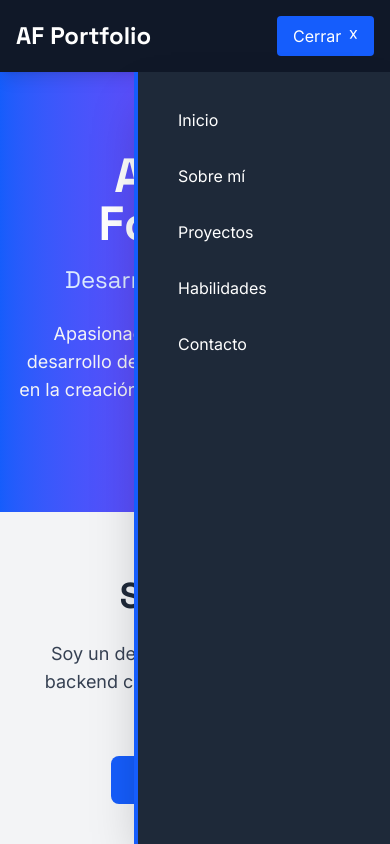
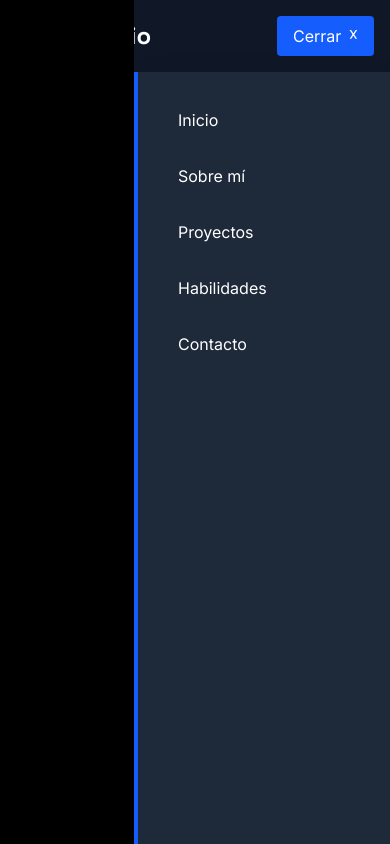
Before and after one commit to AndresFonseca13/portafolio, a React (Vite) app: page / in a window 390 px wide. Both pictures are taken after a click on the button "Menu =". Shown: the top 844 px of the page. Built offline with nearby package versions, Linux system fonts and the light colour scheme.

Commit message:
fix animations errors

```diff
--- a/src/components/Header.jsx
+++ b/src/components/Header.jsx
@@ -71,19 +71,30 @@ function Header({ logo, menuItems }) {
                 {menuAbierto && (
                     <>
                     <motion.div
-                        className="fixed inset-0 md:hidden z-40"
+                        className="fixed inset-0 right-64 bg-black bg-opacity-50 md:hidden z-40"
                         initial={{ opacity: 0 }}
                         animate={{ opacity: 1 }}
                         exit={{ opacity: 0 }}
-                        transition={{ duration: 0.3 }}
+                        transition={{ duration: 0.2 }}
                         onClick={() => setMenuAbierto(false)}
+                        style={{ transform: 'translateZ(0)' }}
                     />
+
                     <motion.nav
                         initial={{ x: '100%' }}
                         animate={{ x: 0 }}
                         exit={{ x: '100%' }}
-                        transition={{ duration: 0.3 }}
+                        transition={{
+                            type: 'spring',
+                            damping: 25,
+                            stiffness: 200
+                         }}
                         className="fixed top-18 right-0 bottom-0 w-64 bg-gray-800 md:hidden z-50 shadow-2xl border-l-4 border-blue-600"
+                        style={{
+                            transform: 'translateZ(0)',
+                            backfaceVisibility: 'hidden',
+                            WebkitBackfaceVisibility: 'hidden'
+                        }}
                     >
                         <ul className="flex flex-col gap-2 p-6">
                         {menuItems.map((item, index) => (
@@ -91,9 +102,6 @@ function Header({ logo, menuItems }) {
                             key={index}
                             onClick={() => handleClick(item)}
                             className="hover:bg-gray-700 cursor-pointer transition px-4 py-3 rounded-lg text-white"
-                            initial={{ opacity: 0, x: 50 }}
-                            animate={{ opacity: 1, x: 0 }}
-                            transition={{ delay: index * 0.1 }}
                             whileTap={{ scale: 0.95 }}
                             >
                             {item}
```
